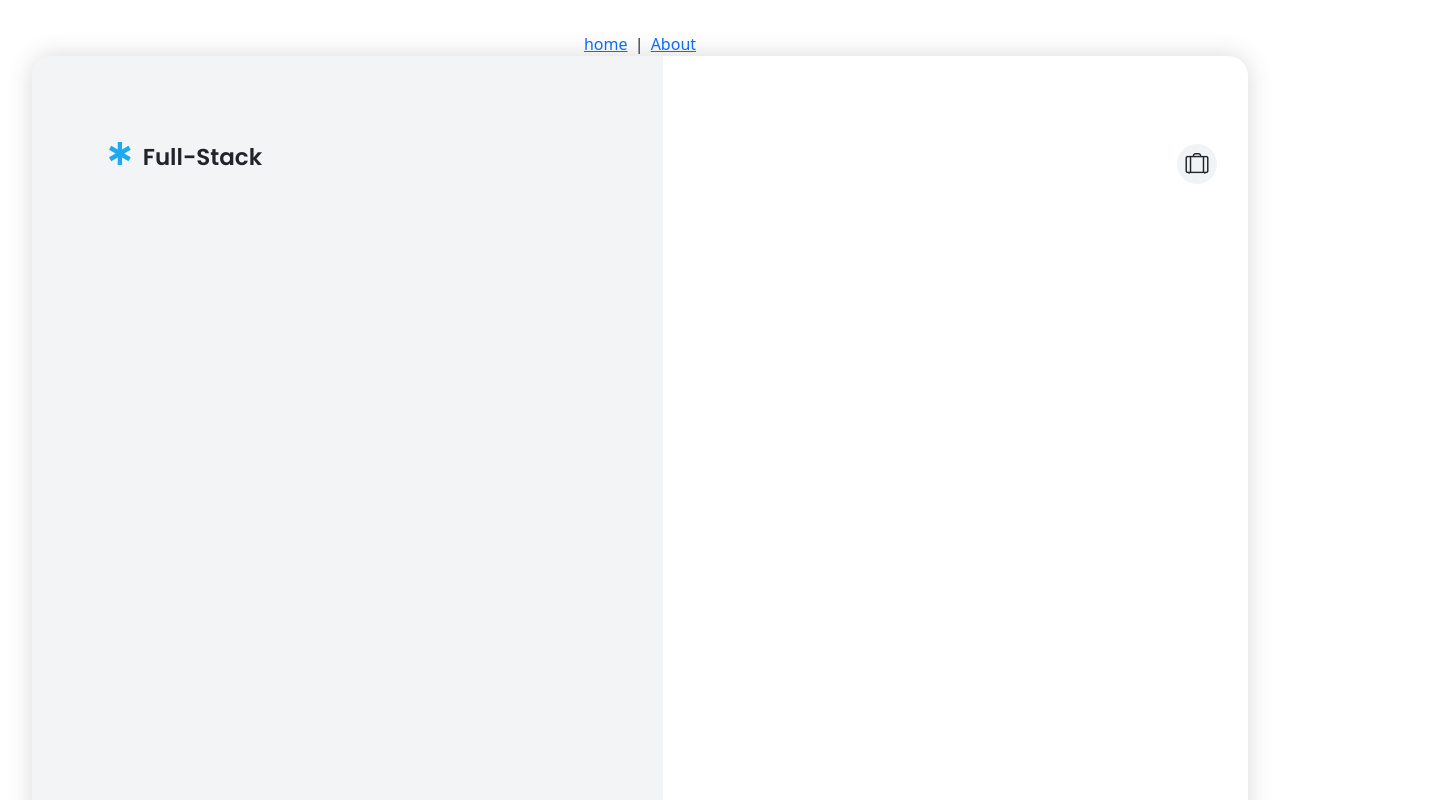
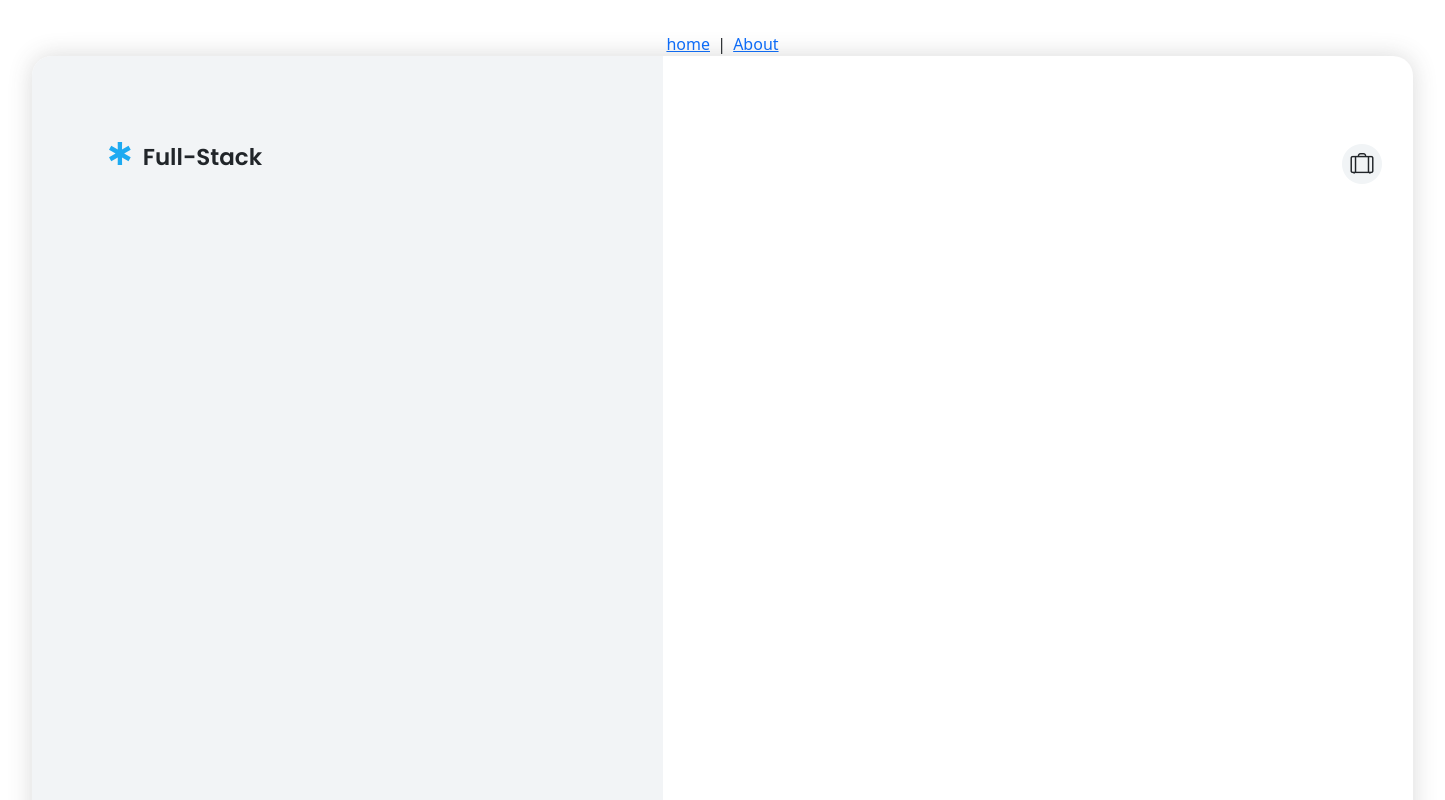
Before and after one commit to s3mi0tics/clkDevPortfolio, a Vue app in the folder clkdev_portfolio/: page / in a window 1280 px wide. Shown: the top 800 px of the page, 1445 px wide, since content can reach past the window. Built offline with nearby package versions, Linux system fonts and the light colour scheme.

Commit message:
Increase max width of app

```diff
--- a/clkdev_portfolio/src/assets/main.css
+++ b/clkdev_portfolio/src/assets/main.css
@@ -1,7 +1,7 @@
 @import './base.css';
 
 #app {
-  max-width: 1280px;
+  max-width: 1460px;
   margin: 0 auto;
   padding: 2rem;
   font-weight: normal;
```
